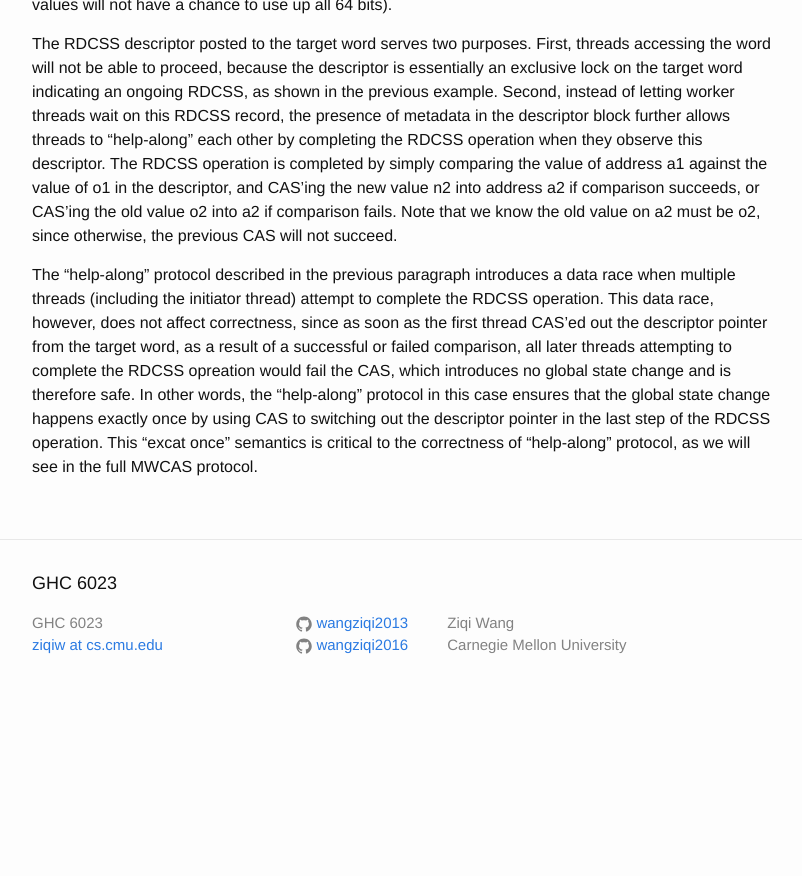
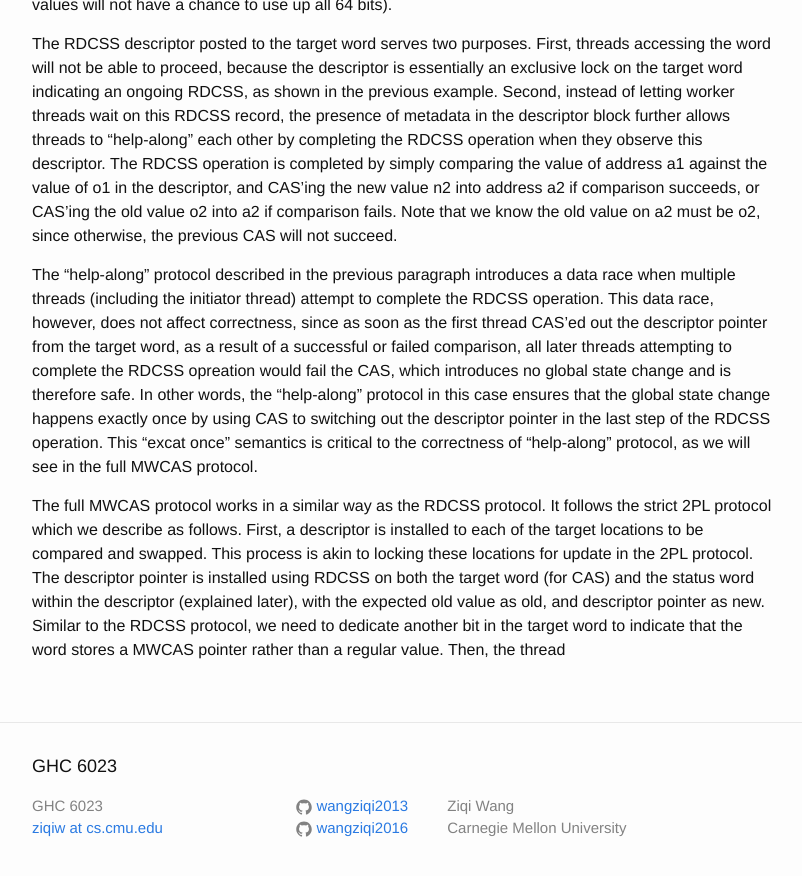
Before and after one commit to wangziqi2013/wangziqi2013.github.io, a Jekyll site: the page built from _posts/2019-11-08-mwcas.markdown, in a window 1280 px wide and 900 px high, scrolled down 2877 px. Shown: the top 876 px of the window, without its empty margins (238-1040 px from the left). Built offline with Jekyll 4.4.1, drawn with Linux system fonts in a browser that asks for light colours; before the commit the page ends 3594 px from its top, so only the background shows below that.

Commit message:
Working on MWCAS

```diff
--- a/_posts/2019-11-08-mwcas.markdown
+++ b/_posts/2019-11-08-mwcas.markdown
@@ -127,3 +127,10 @@ no global state change and is therefore safe. In other words, the "help-along" p
 global state change happens exactly once by using CAS to switching out the descriptor pointer in the last step of the
 RDCSS operation. This "excat once" semantics is critical to the correctness of "help-along" protocol, as we will see
 in the full MWCAS protocol.
+
+The full MWCAS protocol works in a similar way as the RDCSS protocol. It follows the strict 2PL protocol which we describe
+as follows. First, a descriptor is installed to each of the target locations to be compared and swapped. This process is akin
+to locking these locations for update in the 2PL protocol. The descriptor pointer is installed using RDCSS on both the
+target word (for CAS) and the status word within the descriptor (explained later), with the expected old value as old,
+and descriptor pointer as new. Similar to the RDCSS protocol, we need to dedicate another bit in the target word to indicate
+that the word stores a MWCAS pointer rather than a regular value. Then, the thread
```
